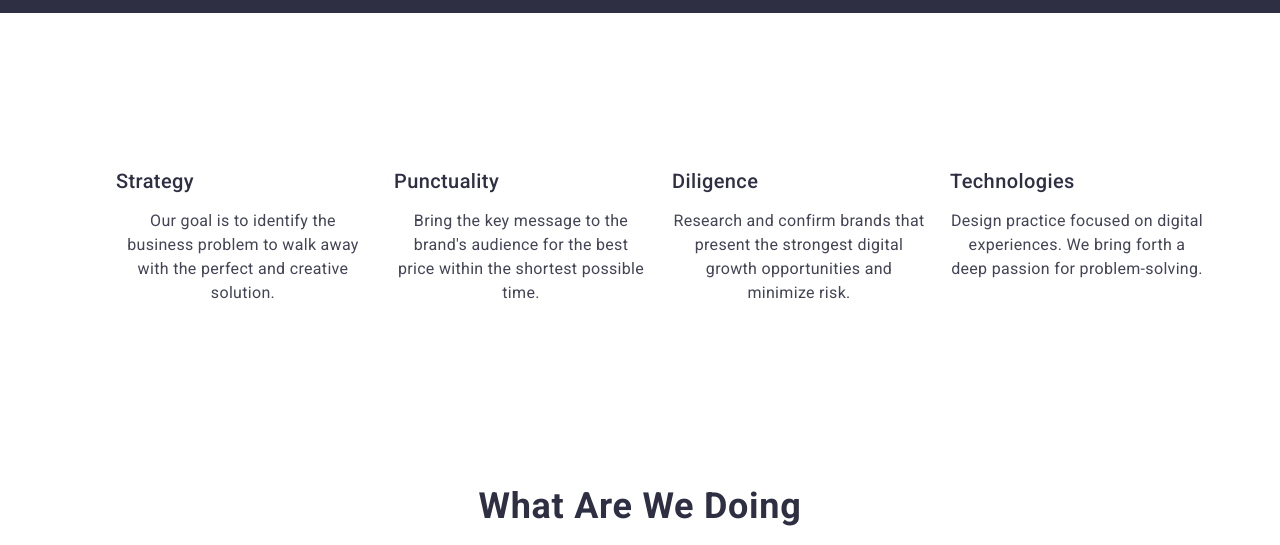
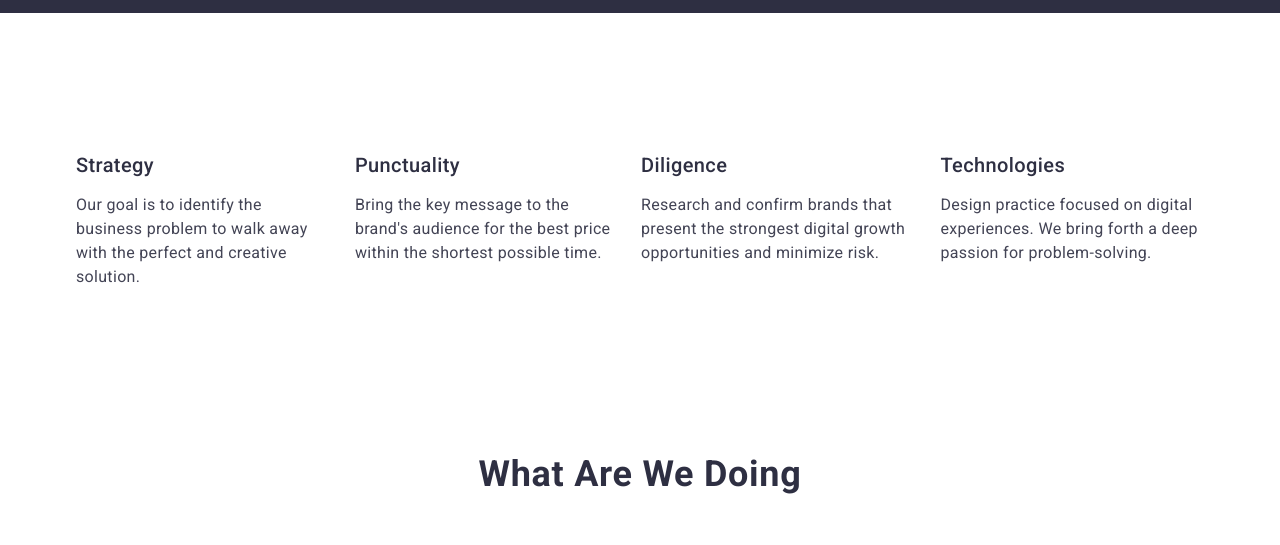
Before and after one commit to IrynaBalandina/goit-markup-hw-03, a plain HTML site: page index.html in a window 1280 px wide. Shown: the part 740-1285 px from the top of the page. Drawn offline with nearby package versions, Linux system fonts and the light colour scheme.

Commit message:
to correcrt features text

```diff
--- a/css/styles.css
+++ b/css/styles.css
@@ -231,11 +231,14 @@ background-color: var(--ocean)
 .features-section-list{
   display: flex;
   gap: 24px;
+  padding: 0;
+  margin: 0;
+
 
 }
 
 .features-item{
- flex-basis: calc((100% - 3 * 24px) / 4);
+  flex: basis calc((100% -72px) / 4);
 }
 
 .features-title-items{
@@ -260,7 +263,7 @@ line-height: 1.5;
 letter-spacing: 0.02em;
 color:var(--secondary-text-color);
 flex: none;
-  text-align: center;
+
 }
 
 
```
